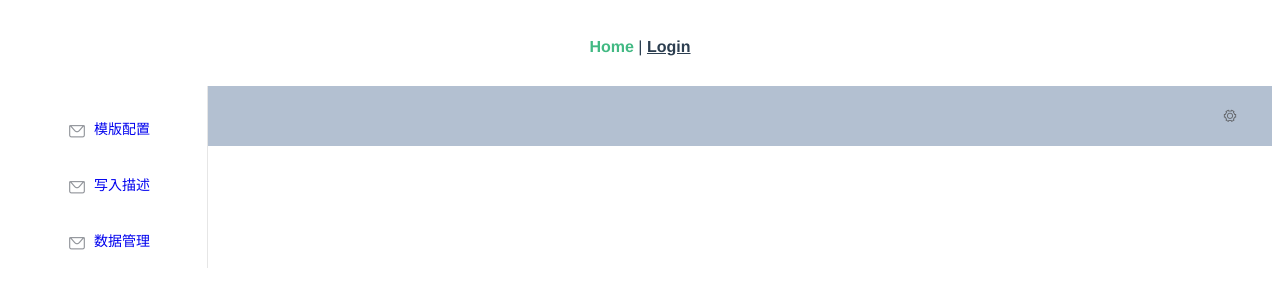
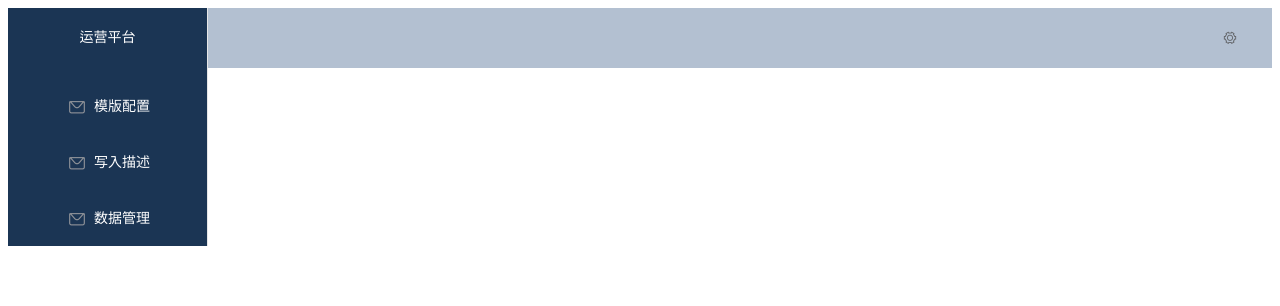
Before and after one commit to Boxworld1/dianasdog-frontend-opplatform, a Vue app: page /home in a window 1280 px wide. Shown: the top 306 px of the page. Built offline with nearby package versions, Linux system fonts and the light colour scheme; sample sign-in values are in the browser's storage.

Commit message:
submit the architecture #11

```diff
--- a/src/App.vue
+++ b/src/App.vue
@@ -1,9 +1,5 @@
 <template>
   <div id="app">
-    <nav>
-      <router-link to="/home">Home</router-link> |
-      <router-link to="/login">Login</router-link>
-    </nav>
     <router-view/>
   </div>
 </template>
--- a/src/components/PatternConfig/EditDialog.vue
+++ b/src/components/PatternConfig/EditDialog.vue
@@ -24,7 +24,6 @@
           v-if="inputVisible"
           v-model="inputValue"
           ref="saveTagInput"
-          size="small"
           @keyup.enter.native="handleInputConfirm"
           @blur="handleInputConfirm"
         >
--- a/src/router/index.js
+++ b/src/router/index.js
@@ -17,20 +17,21 @@ const routes = [
     component: HomeView,
     children:[
       {
-        //模版配置
-        path: '/pattern',
-        name: 'PatternConfig',
-        component: PatternConfig
-      },
-      {
         //写入行为描述
         path: '/writesetting',
         name: 'WScopy',
         component: WScopy
       },
       {
+        //模版配置
+        path: '/configpattern',
+        name: 'PatternConfig',
+        component: PatternConfig
+      },
+
+      {
         //数据管理
-        path: '/datamanage',
+        path: '/managedata',
         name: 'DataManagement',
         component: DataManagement
       }
--- a/src/views/HomeView.vue
+++ b/src/views/HomeView.vue
@@ -2,22 +2,26 @@
   <div>
     <el-container>
       <el-aside width="200px">
-        <el-menu>
+        <el-menu
+        class="el-munu-vertical-demo"
+        background-color="#1b3554"
+        text-color="#fff"
+        active-text-color="#409eff"
+        router>
+          <el-menu-item>
+            <span slot="title">
+              运营平台
+            </span>
+            </el-menu-item>
           <el-menu-item-group>
-            <el-menu-item index="1">
-              <router-link to="/pattern" class="router-link-active"
-                ><i class="el-icon-message"></i>模版配置</router-link
-              >
+            <el-menu-item index="/configpattern">
+              <i class="el-icon-message"></i>模版配置
             </el-menu-item>
-            <el-menu-item index="2">
-              <router-link to="/writesetting" class="router-link-active"
-                ><i class="el-icon-message"></i>写入描述</router-link
-              >
+            <el-menu-item index="/writesetting">
+              <i class="el-icon-message"></i>写入描述
             </el-menu-item>
-            <el-menu-item index="3">
-              <router-link to="/datamanage" class="router-link-active"
-                ><i class="el-icon-message"></i>数据管理</router-link
-              >
+            <el-menu-item index="/managedata">
+             <i class="el-icon-message"></i>数据管理
             </el-menu-item>
           </el-menu-item-group>
         </el-menu>
@@ -55,6 +59,12 @@ export default {
 </script>
 
 <style>
+.platform-title{
+  background-color: #b3c0d1;
+  color: #333;
+  line-height: 60px;
+
+}
 .el-header {
   background-color: #b3c0d1;
   color: #333;
@@ -65,6 +75,11 @@ export default {
   color: #333;
 }
 
+.el-munu-vertical-demo {
+  background-color: #1b3554;
+  text-decoration-color: #fff;
+}
+
 .router-link-active {
   text-decoration: none;
 }
```
Also changed, not shown: src/components/dynamicTags.vue (added, +25 -0 lines), src/views/DictManagement.vue (added, +62 -0 lines).
